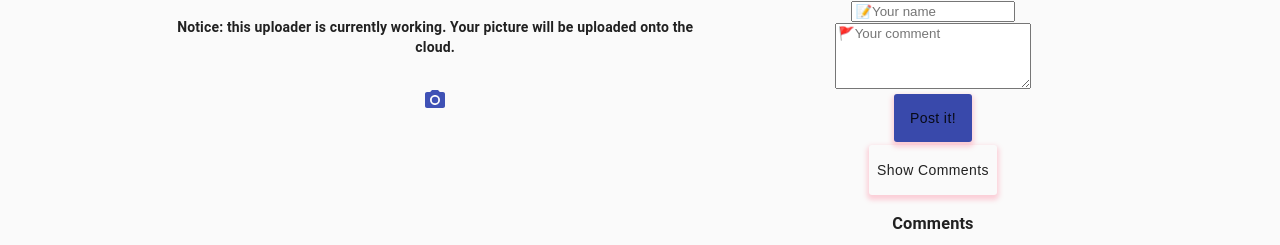
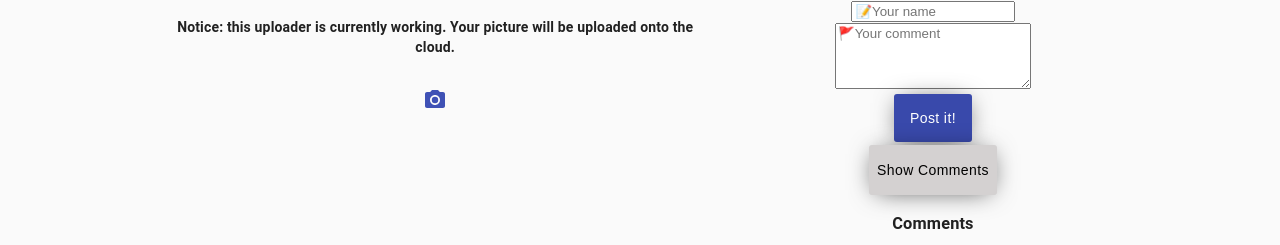
Before and after one commit to CodeRory/news, a React (Create React App) app: page / in a window 1280 px wide. In both pictures the pointer is over the button "Show Comments". Shown: the part 2239-2484 px from the top of the page. Built offline with nearby package versions, Linux system fonts and the light colour scheme.

Commit message:
more changes

```diff
--- a/src/components/Comments/CommentForm.js
+++ b/src/components/Comments/CommentForm.js
@@ -10,11 +10,12 @@ const styles = {
     background: '#3949ab',
     border: 0,
     borderRadius: 3,
-    boxShadow: '0 3px 5px 2px rgba(255, 105, 135, .3)',
-    color: 'primary',
+    boxShadow: '0px 2px 26px -7px rgba(0,0,0,0.75)',
+    color: 'white',
     height: 48,
     fontFamily: 'arial',
     textTransform: 'none',
+
 
   },
 };
@@ -34,6 +35,7 @@ class CommentForm extends React.Component {
           <div className="">
             <Button
             className={classes.root}
+            id='postItButton'
             variant="contained"
             type="submit"
             /* style={{display:'none'}} */
--- a/src/components/Comments/Comments.css
+++ b/src/components/Comments/Comments.css
@@ -2,12 +2,27 @@
     margin-bottom: 2%;
     padding: 2%;
     text-align: center;
+
 }
 
 #buttonShow{
     margin-top: 3px;
     height: 50px;
     text-transform: none;
+    color: white;
+    -webkit-box-shadow: 0px 2px 26px -7px rgba(0,0,0,0.75);
+    -moz-box-shadow: 0px 2px 26px -7px rgba(0,0,0,0.75);
+    box-shadow: 0px 2px 26px -7px rgba(0,0,0,0.75);
+
+}
+
+#buttonShow:hover{
+    color: black;
+    -webkit-box-shadow: 0px 2px 26px -7px rgba(0,0,0,0.75);
+    -moz-box-shadow: 0px 2px 26px -7px rgba(0,0,0,0.75);
+    box-shadow: 0px 2px 26px -7px rgba(0,0,0,0.75);
+    background-color:rgb(212, 209, 209) ;
+
 }
 
 #yourname {
@@ -28,3 +43,16 @@
     font-weight: bolder;
     text-decoration: underline;
 }
+
+#postItButton {
+
+
+}
+
+#postItButton:hover {
+    color: black;
+    -webkit-box-shadow: 0px 2px 26px -7px rgba(0,0,0,0.75);
+    -moz-box-shadow: 0px 2px 26px -7px rgba(0,0,0,0.75);
+    box-shadow: 0px 2px 26px -7px rgba(0,0,0,0.75);
+
+}
```
Also changed, not shown: src/components/Bar/Bar.css (+0 -82 lines), src/components/Bar/Bar.js (+0 -29 lines).
